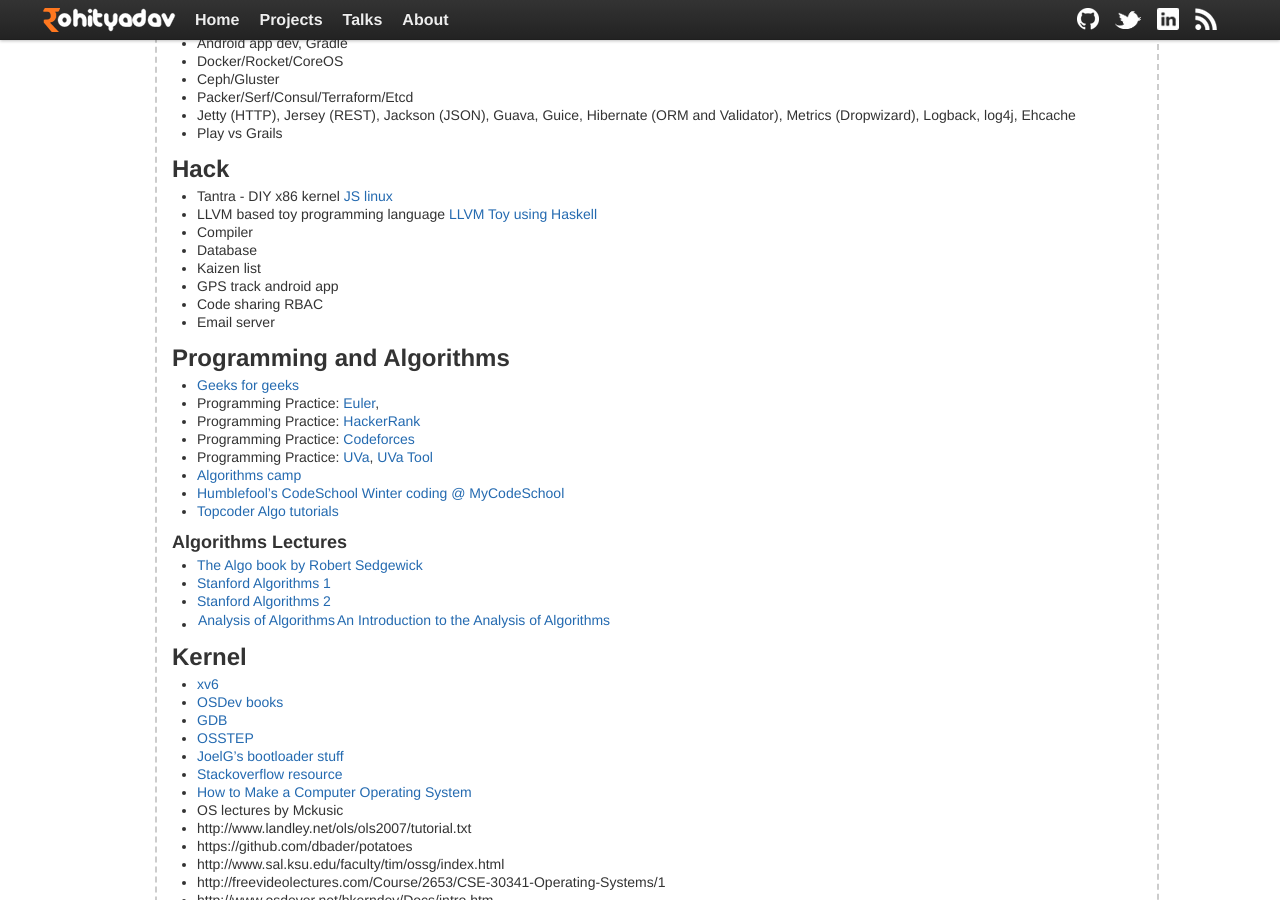
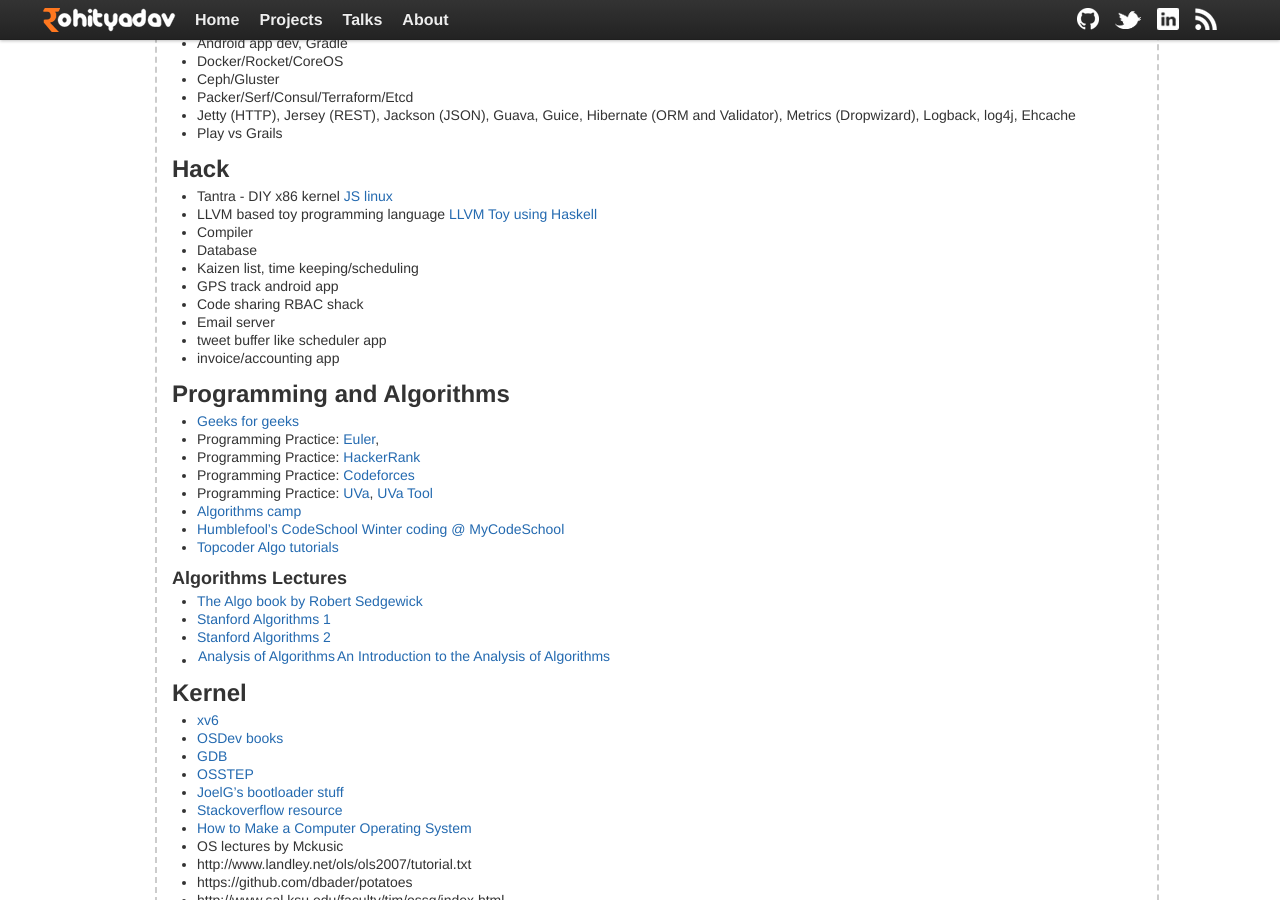
Before and after one commit to rohityadavcloud/rohityadavcloud.github.io, a Jekyll site: the page built from kaizen/index.markdown, in a window 1280 px wide and 900 px high, scrolled down 385 px. Built offline with Jekyll 4.4.1, drawn with Linux system fonts in a browser that asks for light colours.

Commit message:
ku hacks
Signed-off-by: Rohit Yadav <rohit@scaleninja.com>

```diff
--- a/kaizen/index.markdown
+++ b/kaizen/index.markdown
@@ -32,10 +32,12 @@
 - LLVM based toy programming language [LLVM Toy using Haskell](http://www.stephendiehl.com/llvm/)
 - Compiler
 - Database
-- Kaizen list
+- Kaizen list, time keeping/scheduling
 - GPS track android app
-- Code sharing RBAC
+- Code sharing RBAC shack
 - Email server
+- tweet buffer like scheduler app
+- invoice/accounting app
 
 ## Programming and Algorithms
 
```
